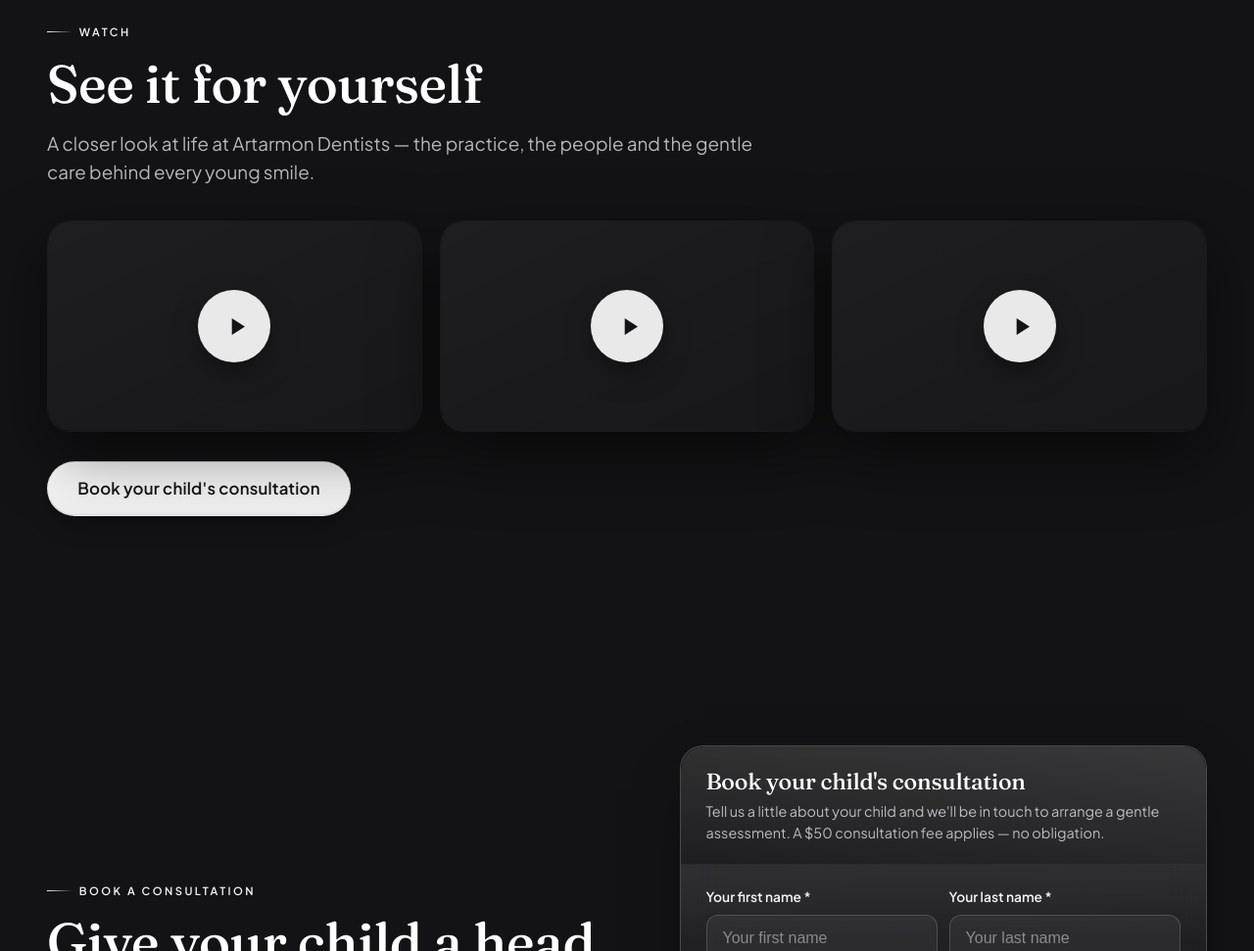
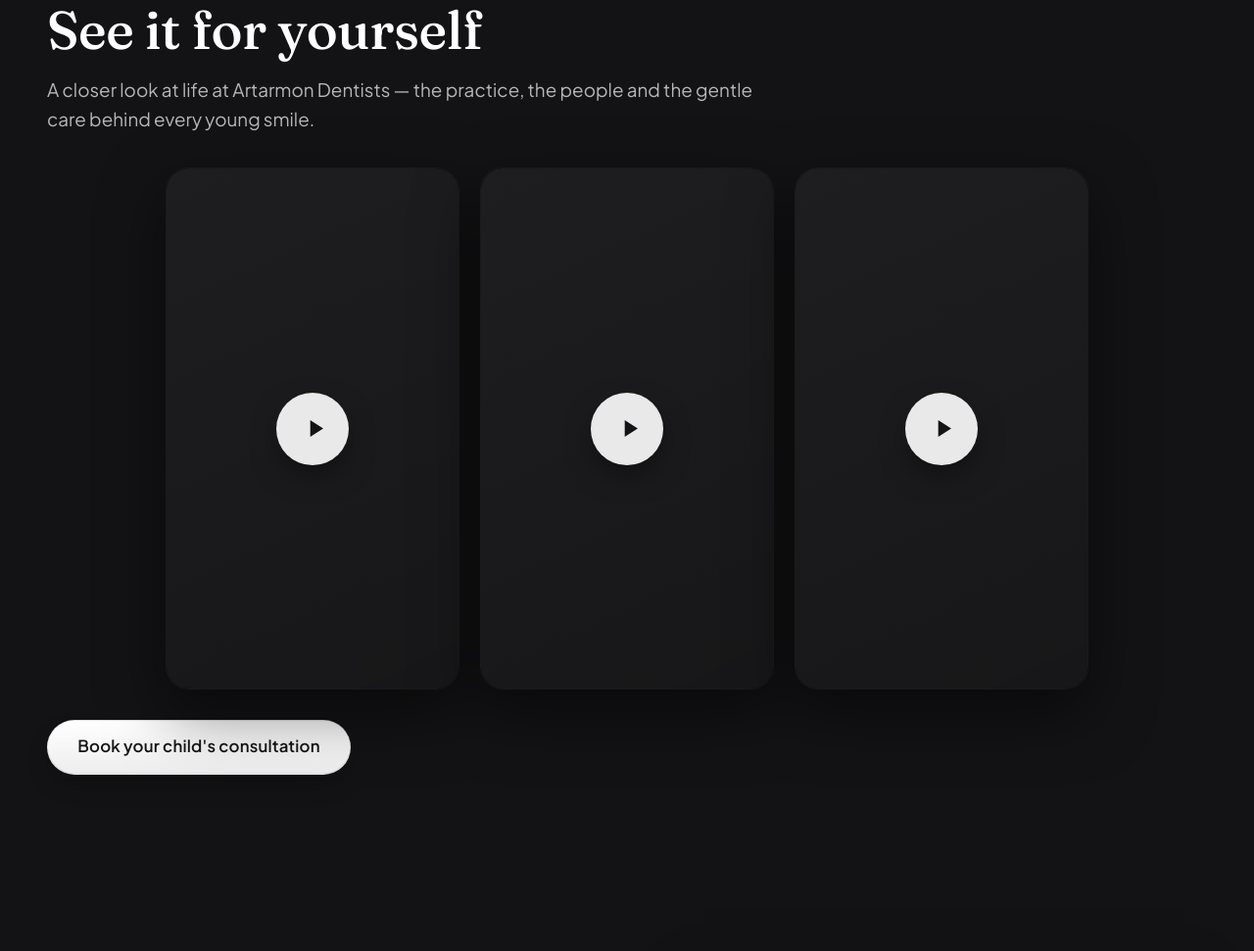
Before and after one commit to rowaynekapugama-GYA/artarmondentists, a website: page index.html in a window 1280 px wide. Shown: the part 7531-8502 px from the top of the page at 98% size. Drawn offline with Linux system fonts and the light colour scheme; no server answers.

Commit message:
Add files via upload

```diff
--- a/index.html
+++ b/index.html
@@ -321,11 +321,11 @@
   border-radius:var(--r); overflow:hidden; border:1px solid rgba(255,255,255,.1); box-shadow:0 30px 80px rgba(0,0,0,.5); background:#000; }
 .video-embed iframe{ position:absolute; inset:0; width:100%; height:100%; border:0; display:block; }
 /* ---------- Artarmon: click-to-play video facades + gallery ---------- */
-.vgrid{ display:grid; grid-template-columns:repeat(3,1fr); gap:1.1rem; margin-top:2.2rem; }
-@media (max-width:880px){ .vgrid{ grid-template-columns:1fr; gap:1rem; max-width:520px; margin-left:auto; margin-right:auto; } }
+.vgrid{ display:grid; grid-template-columns:repeat(3, minmax(0,300px)); justify-content:center; gap:1.3rem; margin-top:2.2rem; }
+@media (max-width:880px){ .vgrid{ grid-template-columns:min(80vw,320px); gap:1.4rem; } }
 .vfacade{ position:relative; overflow:hidden; cursor:pointer; background:#000; border-radius:var(--r);
   border:1px solid rgba(255,255,255,.1); box-shadow:0 24px 64px rgba(0,0,0,.5); }
-.vgrid .vfacade{ aspect-ratio:16/9; }
+.vgrid .vfacade{ aspect-ratio:9/16; }
 .vfacade--portrait{ aspect-ratio:4/5; }
 .vfacade .vposter{ position:absolute; inset:0; background-size:cover; background-position:center;
   background-color:#0d0d0f; background-image:linear-gradient(155deg, var(--glass) 0%, var(--glass-2) 100%);
```
